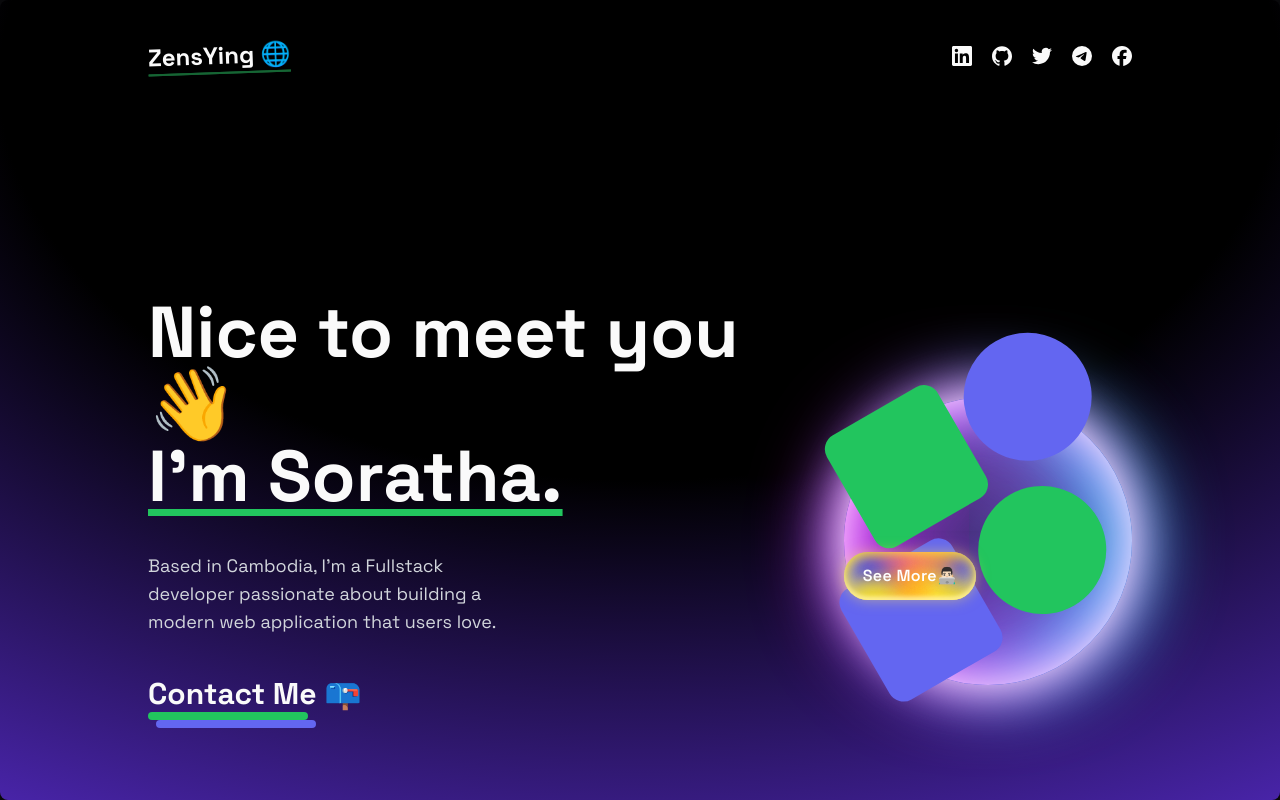
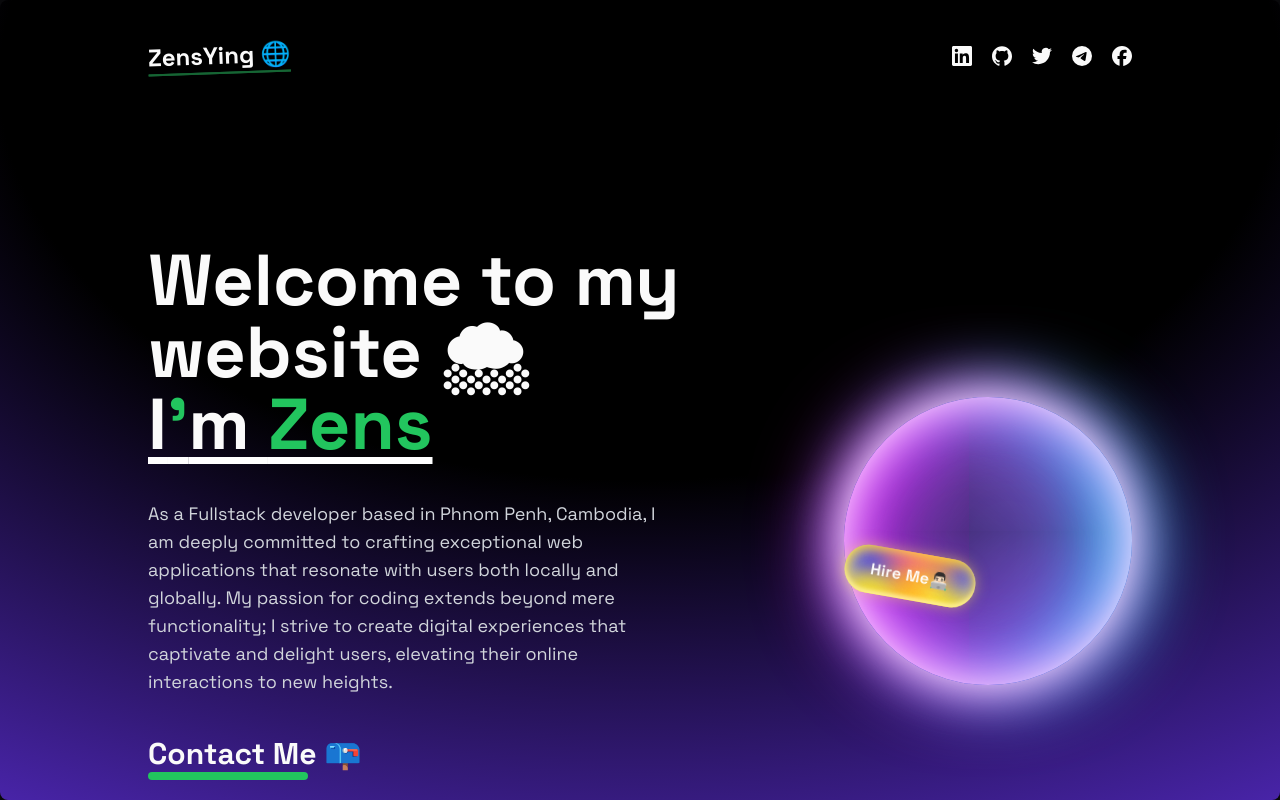
Before and after one commit to ZensYing/test-hosting, a Next.js app: page / in a window 1280 px wide. Built offline with nearby package versions, Linux system fonts and the light colour scheme.

Commit message:
first commit

```diff
--- a/app/(home)/components/HeroSection.tsx
+++ b/app/(home)/components/HeroSection.tsx
@@ -7,11 +7,11 @@ export default function HeroSection() {
         <div className="min-h-[100vh] flex flex-col-reverse gap-14 lg:gap-0 lg:flex-row items-center justify-between max-sm:py-10 "  >
             <div className="space-y-10 text-center lg:text-left fadeRight " data-aos="fade-right">
                 <h1 className="text-4xl lg:text-7xl font-bold">
-                    Nice to meet you 👋<br /> {" "}
-                    <span className="underline underline-offset-8 decoration-green-500">{"I'm Soratha."}</span>
+                   Welcome to my website 🌨<br /> {" "}
+                    <span className="underline underline-offset-8 decoration-white">I<span className="text-green-500">{"'"}</span>m <span className="text-green-500">Zens</span></span>
                 </h1>
-                <p className="md:w-96 text-lg text-gray-300">
-                    {"Based in Cambodia, I'm a Fullstack developer passionate about building a modern web application that users love."}
+                <p className="md:w-3/4 text-lg text-gray-300">
+                    {"As a Fullstack developer based in Phnom Penh, Cambodia, I am deeply committed to crafting exceptional web applications that resonate with users both locally and globally. My passion for coding extends beyond mere functionality; I strive to create digital experiences that captivate and delight users, elevating their online interactions to new heights."}
                 </p>
 
                 <Link href={"mailto:some@gmail.com"} className="inline-block group">
@@ -20,29 +20,29 @@ export default function HeroSection() {
                         <div className="w-40 h-2 bg-green-500 rounded-full ">
 
                         </div>
-                        <div className="w-40 h-2 bg-indigo-500 rounded-full translate-x-2">
+                        {/* <div className="w-40 h-2 bg-orange-700 rounded-full translate-x-2">
 
-                        </div>
+                        </div> */}
                     </div>
                 </Link>
             </div>
 
             <div className="relative fadeLeft" data-aos="fade-left">
                 <div className="w-72 h-72 space-y-3 -rotate-[30deg] relative z-10">
-                    <div className="flex gap-3 translate-x-8">
+                    {/* <div className="flex gap-3 translate-x-8">
                         <div className="w-32 h-32 rounded-2xl bg-green-500"></div>
                         <div className="w-32 h-32 rounded-full bg-indigo-500"></div>
                     </div>
                     <div className="flex gap-3 -translate-x-8">
                         <div className="w-32 h-32 rounded-2xl bg-indigo-500"></div>
                         <div className="w-32 h-32 rounded-full bg-green-500"></div>
-                    </div>
+                    </div> */}
                 </div>
                 <div className="glow w-72 h-72 absolute lg:top-[10%] max-lg:top-[18%] ">
 
                 </div>
-                <div className=" absolute bottom-5 sm:bottom-14 left-0 z-20  ">
-                    <MyButton title="See More👨🏻‍💻"  />
+                <div className=" absolute bottom-5 sm:bottom-14 left-0 z-20 rotate-[10deg] ">
+                    <MyButton title="Hire Me👨🏻‍💻"  />
                 </div>
             </div>
 
--- a/package.json
+++ b/package.json
@@ -13,7 +13,7 @@
     "clsx": "^2.1.0",
     "framer-motion": "^11.0.13",
     "lucide-react": "^0.357.0",
-    "next": "14.1.3",
+    "next": "^14.1.3",
     "next-themes": "^0.3.0",
     "react": "^18",
     "react-dom": "^18",
```
Also changed, not shown: 1 other file (tests, documents, lock files or other folders).
